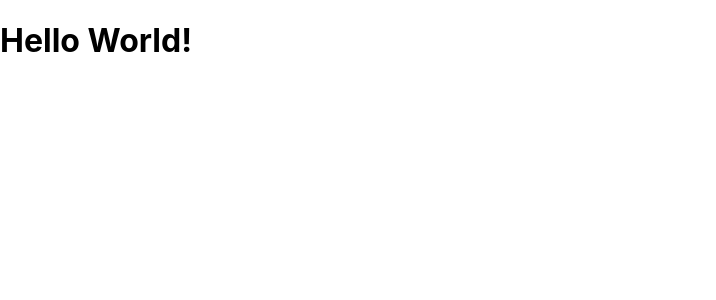
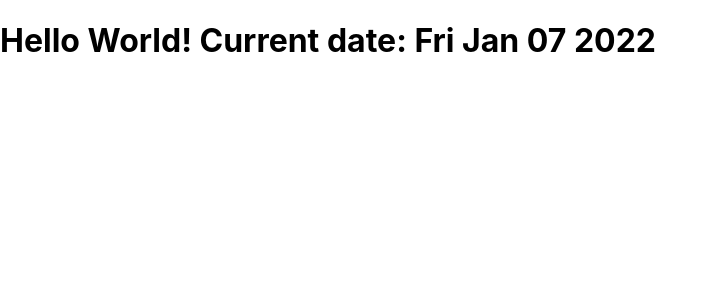
Before and after one commit to l33tdaniel/ClarkClasswork, a React (Create React App) app: page / in a window 1280 px wide. Shown: the top 300 px of the page, without its empty margins (0-716 px from the left). Built offline with nearby package versions, Linux system fonts and the light colour scheme.

Commit message:
Problem 2

```diff
--- a/src/index.js
+++ b/src/index.js
@@ -4,5 +4,13 @@ import App from './App';
 import ReactDOM from 'react-dom';
 
 
-const greeting = React.createElement('h1', {}, 'Hello World!');
+const getCurrentDate = () => {
+  const date = new Date();
+  return date.toDateString();
+}
+const greeting = <h1>Hello World! Current date: {getCurrentDate()}</h1>;
+
 ReactDOM.render(greeting, document.getElementById('root'));
+
+
+// testing
```
